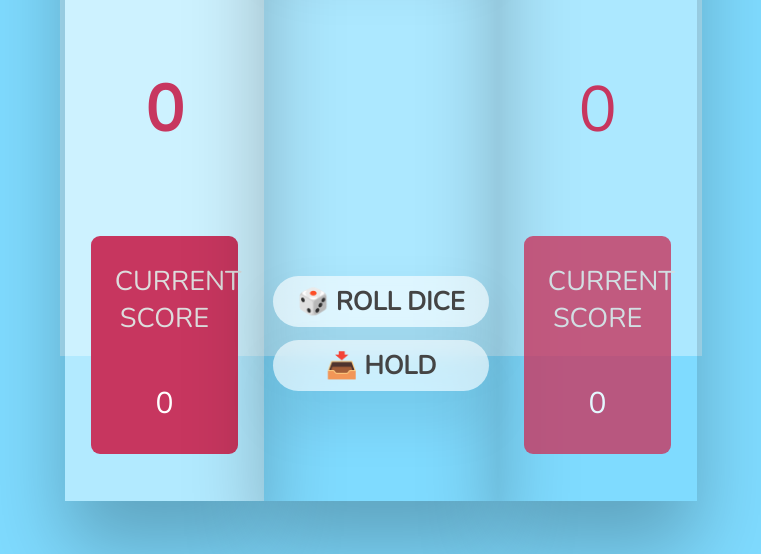
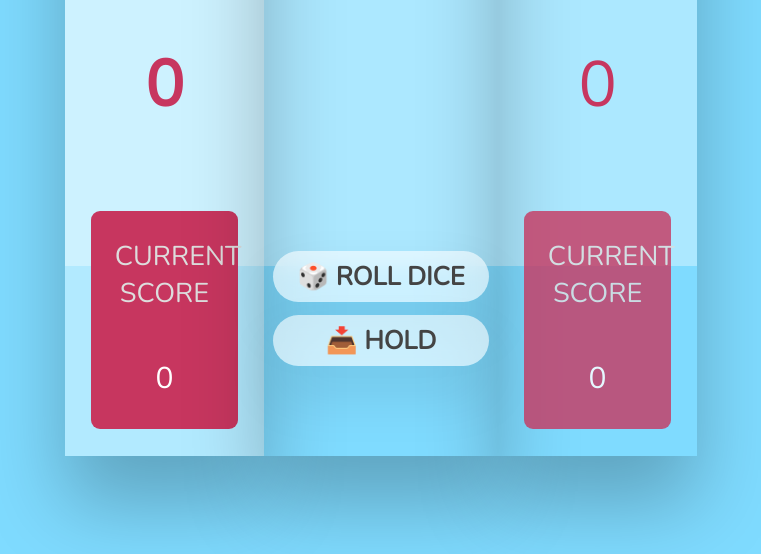
Before and after one commit to Adrian-Edu/Lucky-dice, a plain HTML site: page index.html in a window 1280 px wide. Shown: the part 262-816 px from the top of the page, without its empty margins (259-1020 px from the left). Drawn offline with nearby package versions, Linux system fonts and the light colour scheme.

Commit message:
progresez

```diff
--- a/style.css
+++ b/style.css
@@ -13,15 +13,13 @@ body {
 .grid-container {
   display: grid;
   grid-template-columns: auto auto auto;
-  padding: 5px;
-  height: 75vh;
+  height: 65%;
   width: 50%;
   background-color: rgba(255, 255, 255, 0.35);
 }
 
 .grid-container > div {
   text-align: center;
-  padding: 20px 0;
   font-size: 30px;
   box-shadow: 0 3rem 5rem rgba(0, 0, 0, 0.25);
 }
```
